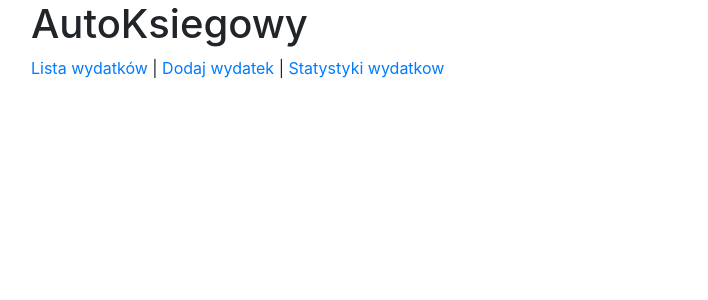
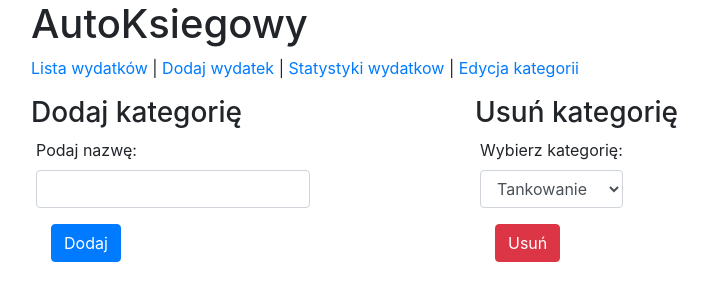
Before and after one commit to kalickiPawel/AutoKsiegowy, an Angular app: page /kategorieEdit in a window 1280 px wide. Before the commit this address led to /. Shown: the top 300 px of the page, without its empty margins (54-762 px from the left). Built offline with nearby package versions, Linux system fonts and the light colour scheme.

Commit message:
Added edycja kategorii

```diff
--- a/package.json
+++ b/package.json
@@ -25,13 +25,13 @@
     "zone.js": "~0.8.26"
   },
   "devDependencies": {
-    "@angular-devkit/build-angular": "~0.11.0",
+    "@angular-devkit/build-angular": "^0.12.3",
     "@angular/cli": "~7.1.0",
     "@angular/compiler-cli": "~7.1.0",
     "@angular/language-service": "~7.1.0",
-    "@types/node": "~8.9.4",
     "@types/jasmine": "~2.8.8",
     "@types/jasminewd2": "~2.0.3",
+    "@types/node": "~8.9.4",
     "codelyzer": "~4.5.0",
     "jasmine-core": "~2.99.1",
     "jasmine-spec-reporter": "~4.2.1",
--- a/src/app/app.component.html
+++ b/src/app/app.component.html
@@ -6,7 +6,8 @@
   <p>
     <a routerLink="/wydatki">Lista wydatków</a> |
     <a routerLink="/dodaj">Dodaj wydatek</a> |
-    <a routerLink="/statystyki">Statystyki wydatkow</a>
+    <a routerLink="/statystyki">Statystyki wydatkow</a> |
+    <a routerLink="/kategorieEdit">Edycja kategorii</a>
   </p>
 
   <router-outlet></router-outlet>
--- a/src/app/app.module.ts
+++ b/src/app/app.module.ts
@@ -8,11 +8,13 @@ import { ListaWydatkowComponent } from './lista-wydatkow/lista-wydatkow.componen
 import { WydatkiService } from './wydatki.service';
 import { DodajWydatekComponent } from './dodaj-wydatek/dodaj-wydatek.component';
 import { StatystykiWydatkowComponent } from './statystyki-wydatkow/statystyki-wydatkow.component';
+import { EdytujKategorieComponent } from './edytuj-kategorie/edytuj-kategorie.component';
 
 const appRoutes: Routes = [
   { path: 'wydatki', component: ListaWydatkowComponent },
   { path: 'dodaj', component: DodajWydatekComponent },
   { path: 'statystyki', component: StatystykiWydatkowComponent },
+  { path: 'kategorieEdit', component: EdytujKategorieComponent },
   { path: '',
     redirectTo: '/wydatki',
     pathMatch: 'full'
@@ -21,7 +23,7 @@ const appRoutes: Routes = [
 
 @NgModule({
   imports:      [ BrowserModule, FormsModule, RouterModule.forRoot(appRoutes) ],
-  declarations: [ AppComponent, ListaWydatkowComponent, DodajWydatekComponent, StatystykiWydatkowComponent ],
+  declarations: [ AppComponent, ListaWydatkowComponent, DodajWydatekComponent, StatystykiWydatkowComponent, EdytujKategorieComponent ],
   bootstrap:    [ AppComponent ],
   providers: [ WydatkiService ]
 })
--- /dev/null
+++ b/src/app/edytuj-kategorie/edytuj-kategorie.component.html
@@ -0,0 +1,27 @@
+<div style="width: 40%; float: left;">
+  <h3>Dodaj kategorię</h3>
+  <form style="margin-left: 20px">
+    <div class="row">
+      <div class="form-group">
+        <label>Podaj nazwę:</label>
+        <input class="form-control" name="kategoria" type="text" required>
+      </div>
+    </div>
+    <button class="btn btn-primary">Dodaj</button>
+  </form>
+</div>
+
+<div style="width: 40%; float: left;">
+  <h3>Usuń kategorię</h3>
+  <form style="margin-left: 20px">
+    <div class="row">
+      <div class="form-group">
+        <label>Wybierz kategorię:</label>
+        <select class="form-control" name="kategoria">
+            <option *ngFor="let k of kategorie">{{k}}</option>
+        </select>
+      </div>
+    </div>
+    <button class="btn btn-danger">Usuń</button>
+  </form>
+</div>
--- /dev/null
+++ b/src/app/edytuj-kategorie/edytuj-kategorie.component.ts
@@ -0,0 +1,20 @@
+import { Component, OnInit } from '@angular/core';
+import { WydatkiService } from './../wydatki.service';
+import { Router } from '@angular/router';
+
+@Component({
+  selector: 'app-edytuj-kategorie',
+  templateUrl: './edytuj-kategorie.component.html',
+  styleUrls: ['./edytuj-kategorie.component.css']
+})
+export class EdytujKategorieComponent implements OnInit {
+
+  kategorie: string[];
+
+  constructor(private wydatkiService: WydatkiService, private router: Router) { }
+
+  ngOnInit() {
+    this.kategorie = this.wydatkiService.getKategorie();
+  }
+
+}
```
Also changed, not shown: src/app/edytuj-kategorie/edytuj-kategorie.component.css (added), 2 other files (tests, documents, lock files or other folders).
